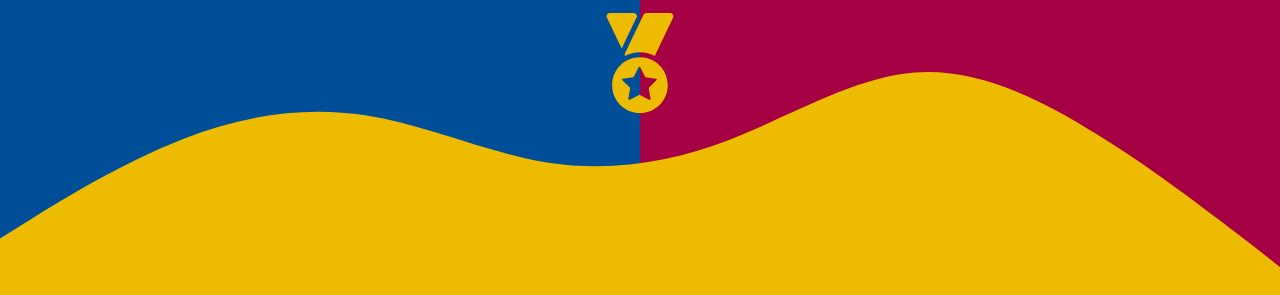
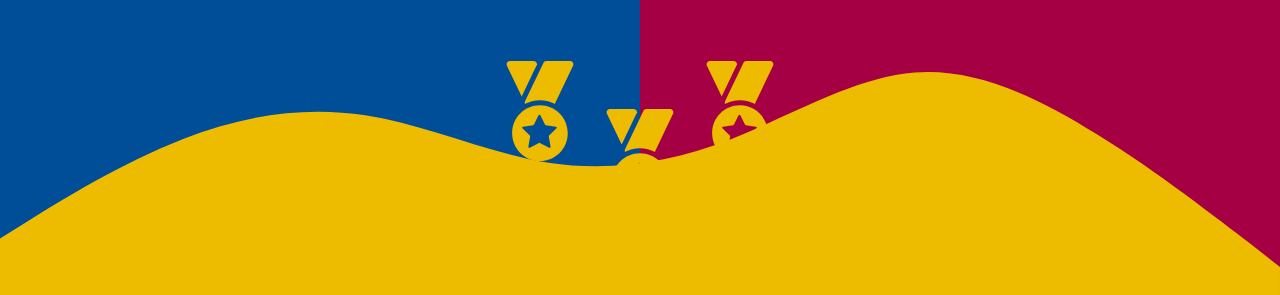
Before and after one commit to moitorrente/mi-racha, a plain HTML site: page index.html in a window 1280 px wide. Shown: the part 505-800 px from the top of the page. Drawn offline with nearby package versions, Linux system fonts and the light colour scheme.

Commit message:
Update index.html

```diff
--- a/index.html
+++ b/index.html
@@ -7,6 +7,8 @@
     <meta name="viewport" content="width=device-width, initial-scale=1.0">
     <link href="https://cdn.jsdelivr.net/npm/bootstrap@5.1.3/dist/css/bootstrap.min.css" rel="stylesheet"
         integrity="sha384-1BmE4kWBq78iYhFldvKuhfTAU6auU8tT94WrHftjDbrCEXSU1oBoqyl2QvZ6jIW3" crossorigin="anonymous">
+        <script src="https://cdn.jsdelivr.net/npm/js-confetti@latest/dist/js-confetti.browser.js"></script>
+
     <link rel="stylesheet" href="style.css">
     <script defer src="script.js"></script>
     <title>Racha</title>
@@ -33,7 +35,33 @@
         </div>
         <div class="row">
             <div class="d-flex justify-content-center text-white py-0 fs-5">
-                <svg id="badge" xmlns="http://www.w3.org/2000/svg" width="5em" fill="#edbb00"
+                <svg xmlns="http://www.w3.org/2000/svg" width="5em" fill="#edbb00"
+                    xmlns:xlink="http://www.w3.org/1999/xlink" version="1.1" id="Capa_1" x="0px" y="0px"
+                    viewBox="0 0 491.768 491.768" style="enable-background:new 0 0 491.768 491.768;"
+                    xml:space="preserve">
+                    <g id="XMLID_439_">
+                        <path id="XMLID_440_"
+                            d="M174.048,136.543l39.925-83.12l18.234-37.966l-2.938-6.131C226.54,3.628,220.778,0,214.453,0H98.137   c-5.651,0-10.899,2.906-13.918,7.689c-3.001,4.783-3.338,10.772-0.898,15.859l72.508,150.957L174.048,136.543z" />
+                        <path id="XMLID_441_"
+                            d="M407.548,7.689C404.53,2.906,399.281,0,393.63,0h-116.3c-6.323,0-12.088,3.628-14.815,9.326   l-89.814,187.012c-0.065,0.145-0.081,0.289-0.146,0.433c-0.143,0.322-0.209,0.675-0.337,1.013   c-0.577,1.559-0.913,3.211-0.994,4.959c-0.017,0.242-0.145,0.45-0.145,0.709v8.474c22.329-11.687,47.676-18.397,74.579-18.397   c26.922,0,52.252,6.711,74.597,18.414v-4.751l88.192-183.642C410.887,18.461,410.549,12.473,407.548,7.689z" />
+                        <path id="XMLID_442_"
+                            d="M245.658,218.186c-75.559,0-136.8,61.24-136.8,136.799c0,75.543,61.241,136.783,136.8,136.783   c75.543,0,136.785-61.24,136.785-136.783C382.444,279.426,321.201,218.186,245.658,218.186z M326.966,331.1l-36.52,35.62   c-1.14,1.122-1.671,2.729-1.397,4.302l8.622,50.293c0.303,1.813-0.452,3.659-1.944,4.75c-1.492,1.092-3.483,1.221-5.105,0.369   l-45.17-23.738c-1.412-0.742-3.115-0.742-4.529,0l-45.17,23.738c-1.622,0.852-3.613,0.723-5.105-0.369   c-1.492-1.091-2.246-2.938-1.941-4.75l8.621-50.293c0.271-1.572-0.259-3.18-1.397-4.302l-36.52-35.62   c-1.331-1.302-1.797-3.227-1.236-4.977c0.58-1.768,2.104-3.05,3.918-3.307l50.516-7.337c1.574-0.225,2.939-1.219,3.645-2.664   l22.587-45.749c0.819-1.654,2.505-2.715,4.35-2.715c1.846,0,3.529,1.061,4.349,2.715l22.587,45.749   c0.705,1.445,2.069,2.439,3.645,2.664l50.516,7.337c1.813,0.257,3.34,1.539,3.918,3.307   C328.764,327.873,328.296,329.798,326.966,331.1z" />
+                    </g>
+                </svg>
+                <svg class="pt-5 mt-5" xmlns="http://www.w3.org/2000/svg" width="5em" fill="#edbb00"
+                    xmlns:xlink="http://www.w3.org/1999/xlink" version="1.1" id="Capa_1" x="0px" y="0px"
+                    viewBox="0 0 491.768 491.768" style="enable-background:new 0 0 491.768 491.768;"
+                    xml:space="preserve">
+                    <g id="XMLID_439_">
+                        <path id="XMLID_440_"
+                            d="M174.048,136.543l39.925-83.12l18.234-37.966l-2.938-6.131C226.54,3.628,220.778,0,214.453,0H98.137   c-5.651,0-10.899,2.906-13.918,7.689c-3.001,4.783-3.338,10.772-0.898,15.859l72.508,150.957L174.048,136.543z" />
+                        <path id="XMLID_441_"
+                            d="M407.548,7.689C404.53,2.906,399.281,0,393.63,0h-116.3c-6.323,0-12.088,3.628-14.815,9.326   l-89.814,187.012c-0.065,0.145-0.081,0.289-0.146,0.433c-0.143,0.322-0.209,0.675-0.337,1.013   c-0.577,1.559-0.913,3.211-0.994,4.959c-0.017,0.242-0.145,0.45-0.145,0.709v8.474c22.329-11.687,47.676-18.397,74.579-18.397   c26.922,0,52.252,6.711,74.597,18.414v-4.751l88.192-183.642C410.887,18.461,410.549,12.473,407.548,7.689z" />
+                        <path id="XMLID_442_"
+                            d="M245.658,218.186c-75.559,0-136.8,61.24-136.8,136.799c0,75.543,61.241,136.783,136.8,136.783   c75.543,0,136.785-61.24,136.785-136.783C382.444,279.426,321.201,218.186,245.658,218.186z M326.966,331.1l-36.52,35.62   c-1.14,1.122-1.671,2.729-1.397,4.302l8.622,50.293c0.303,1.813-0.452,3.659-1.944,4.75c-1.492,1.092-3.483,1.221-5.105,0.369   l-45.17-23.738c-1.412-0.742-3.115-0.742-4.529,0l-45.17,23.738c-1.622,0.852-3.613,0.723-5.105-0.369   c-1.492-1.091-2.246-2.938-1.941-4.75l8.621-50.293c0.271-1.572-0.259-3.18-1.397-4.302l-36.52-35.62   c-1.331-1.302-1.797-3.227-1.236-4.977c0.58-1.768,2.104-3.05,3.918-3.307l50.516-7.337c1.574-0.225,2.939-1.219,3.645-2.664   l22.587-45.749c0.819-1.654,2.505-2.715,4.35-2.715c1.846,0,3.529,1.061,4.349,2.715l22.587,45.749   c0.705,1.445,2.069,2.439,3.645,2.664l50.516,7.337c1.813,0.257,3.34,1.539,3.918,3.307   C328.764,327.873,328.296,329.798,326.966,331.1z" />
+                    </g>
+                </svg>
+                <svg xmlns="http://www.w3.org/2000/svg" width="5em" fill="#edbb00"
                     xmlns:xlink="http://www.w3.org/1999/xlink" version="1.1" id="Capa_1" x="0px" y="0px"
                     viewBox="0 0 491.768 491.768" style="enable-background:new 0 0 491.768 491.768;"
                     xml:space="preserve">
```
